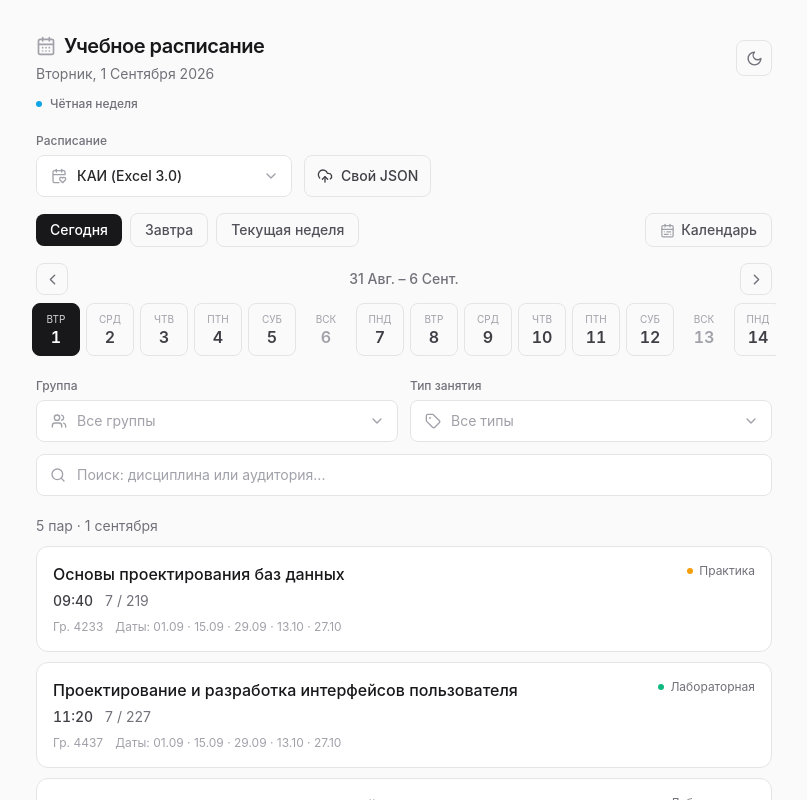
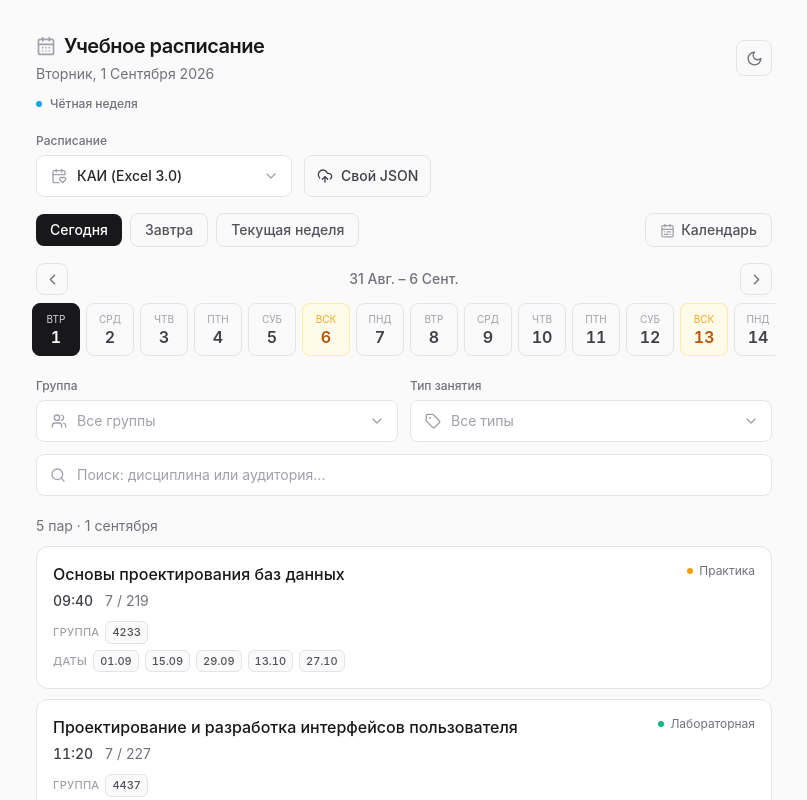
Before and after one commit to ezy4me/web-schedule, a React (Vite) app: page / in a window 1280 px wide. Shown: the top 800 px of the page, without its empty margins (236-1043 px from the left). Built offline with nearby package versions, Linux system fonts and the light colour scheme.

Commit message:
feat: accent weekend days and add group/date badges

```diff
--- a/src/components/CalendarPicker.jsx
+++ b/src/components/CalendarPicker.jsx
@@ -70,7 +70,7 @@ export default function CalendarPicker({ selected, onSelect, onClose, emptyDays
                 ${!inRange
                   ? 'cursor-not-allowed text-zinc-200 dark:text-zinc-700'
                   : isWeekend
-                    ? 'text-zinc-300 hover:bg-zinc-100 dark:text-zinc-600 dark:hover:bg-zinc-800'
+                    ? 'bg-amber-50 text-amber-700 hover:bg-amber-100 dark:bg-amber-500/10 dark:text-amber-400/90 dark:hover:bg-amber-500/20'
                     : sameMonth
                       ? 'text-zinc-700 hover:bg-zinc-100 dark:text-zinc-200 dark:hover:bg-zinc-800'
                       : 'text-zinc-300 hover:bg-zinc-100 dark:text-zinc-600 dark:hover:bg-zinc-800'}
@@ -86,10 +86,11 @@ export default function CalendarPicker({ selected, onSelect, onClose, emptyDays
         })}
       </div>
 
-      <div className="mt-3 flex items-center gap-3 text-[11px] text-zinc-500 dark:text-zinc-400">
+      <div className="mt-3 flex flex-wrap items-center gap-x-3 gap-y-1 text-[11px] text-zinc-500 dark:text-zinc-400">
         <span className="flex items-center gap-1"><span className="h-1.5 w-1.5 rounded-full bg-indigo-500" />Нечётная</span>
         <span className="flex items-center gap-1"><span className="h-1.5 w-1.5 rounded-full bg-sky-500" />Чётная</span>
         <span className="flex items-center gap-1"><span className="h-1.5 w-1.5 rounded-full bg-rose-500" />Особый день</span>
+        <span className="flex items-center gap-1"><span className="h-1.5 w-1.5 rounded-full bg-amber-500" />Выходной</span>
       </div>
     </div>
   )
--- a/src/components/DayRibbon.jsx
+++ b/src/components/DayRibbon.jsx
@@ -68,11 +68,11 @@ export default function DayRibbon({ selected, onSelect, emptyDays }) {
                 ${active
                   ? 'border-zinc-900 bg-zinc-900 text-white dark:border-zinc-100 dark:bg-zinc-100 dark:text-zinc-900'
                   : isWeekend
-                    ? 'border-transparent text-zinc-400 hover:bg-zinc-100 dark:text-zinc-600 dark:hover:bg-zinc-800'
+                    ? 'border-amber-200/70 bg-amber-50 text-amber-700 hover:bg-amber-100 dark:border-amber-400/20 dark:bg-amber-500/10 dark:text-amber-400/90 dark:hover:bg-amber-500/20'
                     : 'border-zinc-200 text-zinc-700 hover:border-zinc-300 hover:bg-zinc-100 dark:border-zinc-800 dark:text-zinc-200 dark:hover:border-zinc-700 dark:hover:bg-zinc-800'}
                 ${today && !active ? 'ring-1 ring-inset ring-zinc-400 dark:ring-zinc-500' : ''}`}
             >
-              <span className={`text-[10px] uppercase ${active ? 'text-zinc-300 dark:text-zinc-500' : 'text-zinc-400'}`}>
+              <span className={`text-[10px] uppercase ${active ? 'text-zinc-300 dark:text-zinc-500' : isWeekend ? 'text-amber-500/90 dark:text-amber-400/70' : 'text-zinc-400'}`}>
                 {format(d, 'EEE', { locale: ru })}
               </span>
               <span className="text-base font-semibold leading-tight tabular-nums">{format(d, 'd')}</span>
--- a/src/components/LessonCard.jsx
+++ b/src/components/LessonCard.jsx
@@ -3,7 +3,7 @@ import { TYPE_STYLES } from '../constants.js'
 
 export default function LessonCard({ lesson, isNow }) {
   const style = TYPE_STYLES[lesson.type] || { dot: 'bg-zinc-400', label: lesson.type }
-  const groups = lesson.groups && lesson.groups.length > 0 ? lesson.groups.join(', ') : lesson.group
+  const groupList = lesson.groups && lesson.groups.length > 0 ? lesson.groups : lesson.group ? [lesson.group] : []
   const hasMeta = isNow || lesson.special || (lesson.notes && lesson.notes !== 'разовое')
 
   return (
@@ -27,9 +27,33 @@ export default function LessonCard({ lesson, isNow }) {
         {lesson.teacher && <span>{lesson.teacher}</span>}
       </div>
 
-      <div className="mt-2 flex flex-wrap items-center gap-x-3 gap-y-1 text-xs text-zinc-400 dark:text-zinc-500">
-        <span>Гр. {groups}</span>
-        {lesson.dates && lesson.dates.length > 0 && <span>Даты: {lesson.dates.join(' · ')}</span>}
+      <div className="mt-2.5 space-y-1.5">
+        {groupList.length > 0 && (
+          <div className="flex flex-wrap items-center gap-1.5">
+            <span className="text-[11px] font-medium uppercase tracking-wide text-zinc-400 dark:text-zinc-500">Группа</span>
+            {groupList.map((g) => (
+              <span
+                key={g}
+                className="inline-flex items-center rounded-md border border-zinc-200 bg-zinc-50 px-1.5 py-0.5 text-[11px] font-medium tabular-nums text-zinc-600 dark:border-zinc-800 dark:bg-zinc-800/60 dark:text-zinc-300"
+              >
+                {g}
+              </span>
+            ))}
+          </div>
+        )}
+        {lesson.dates && lesson.dates.length > 0 && (
+          <div className="flex flex-wrap items-center gap-1.5">
+            <span className="text-[11px] font-medium uppercase tracking-wide text-zinc-400 dark:text-zinc-500">Даты</span>
+            {lesson.dates.map((d) => (
+              <span
+                key={d}
+                className="inline-flex items-center rounded-md border border-zinc-200 bg-zinc-50 px-1.5 py-0.5 text-[11px] font-medium tabular-nums text-zinc-600 dark:border-zinc-800 dark:bg-zinc-800/60 dark:text-zinc-300"
+              >
+                {d}
+              </span>
+            ))}
+          </div>
+        )}
       </div>
 
       {hasMeta && (
```
